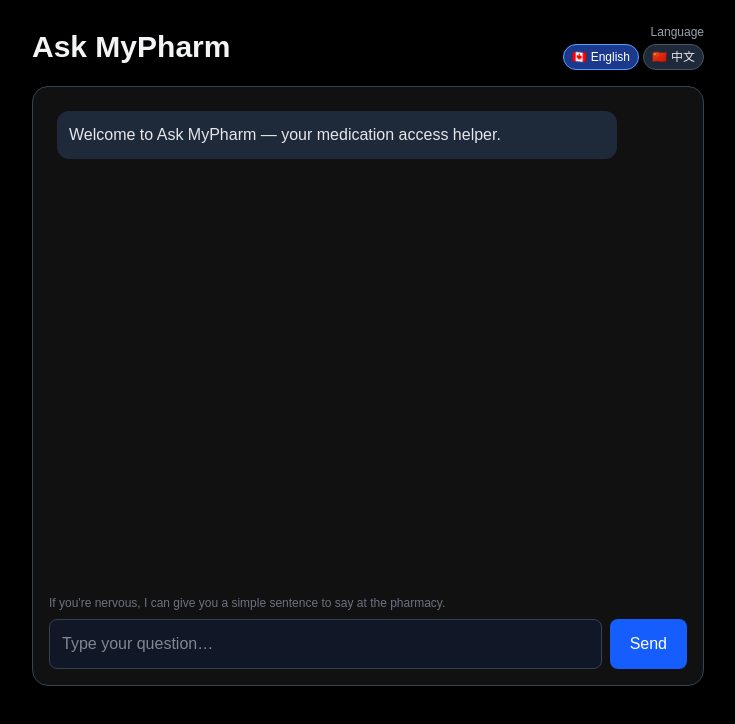
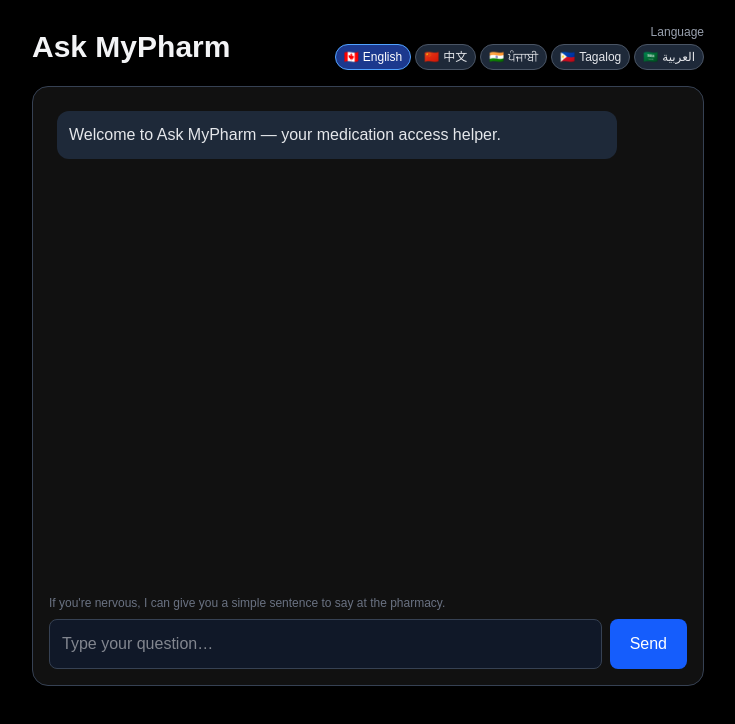
Before and after one commit to alan1212121212/askmypharm, a Next.js app: page / in a window 1280 px wide. Shown: the top 724 px of the page, without its empty margins (272-1007 px from the left). Built offline with nearby package versions, Linux system fonts and the light colour scheme.

Commit message:
Update AskMyPharmMVP.tsx

```diff
--- a/app/AskMyPharmMVP.tsx
+++ b/app/AskMyPharmMVP.tsx
@@ -26,9 +26,33 @@ const LANGS: LangDef[] = [
     greeting: "欢迎使用 Ask MyPharm，这里帮助你了解如何取药和报销。",
     placeholder: "在这里输入你的问题…",
     scriptHint: "如果你在药房不好意思开口，我可以给你一句简单的话直接照着说。"
+  },
+  {
+    code: "pa",
+    label: "ਪੰਜਾਬੀ",
+    flag: "🇮🇳", // Punjabi is spoken in India & Pakistan; India flag is fine for MVP
+    greeting: "Ask MyPharm ਤੁਹਾਡੀ ਦਵਾਈਆਂ ਅਤੇ ਕਵਰੇਜ ਬਾਰੇ ਮਦਦ ਲਈ ਹੈ।",
+    placeholder: "ਇੱਥੇ ਆਪਣਾ ਸਵਾਲ ਲਿਖੋ…",
+    scriptHint: "ਜੇ ਤੁਹਾਨੂੰ ਫਾਰਮੇਸੀ ਵਿਚ ਗੱਲ ਕਰਨੀ ਔਖੀ ਲੱਗੇ, ਮੈਂ ਇਕ ਸਧਾਰਨ ਵਾਕ ਵੀ ਦੇ ਸਕਦਾ ਹਾਂ।"
+  },
+  {
+    code: "tl",
+    label: "Tagalog",
+    flag: "🇵🇭",
+    greeting: "Maligayang pagdating sa Ask MyPharm — tutulungan kitang maintindihan ang pagkuha ng gamot at coverage.",
+    placeholder: "I-type ang tanong mo…",
+    scriptHint: "Kung nahihiya kang magsalita sa parmasya, maaari kitang bigyan ng simpleng linyang sasabihin."
+  },
+  {
+    code: "ar",
+    label: "العربية",
+    flag: "🇸🇦",
+    greeting: "مرحبًا بك في Ask MyPharm — سأساعدك على فهم كيفية الحصول على أدويتك والتغطية الصحية في ألبرتا.",
+    placeholder: "اكتب سؤالك هنا…",
+    scriptHint: "إذا كنت مترددًا في الحديث في الصيدلية، أستطيع أن أعطيك جملة قصيرة جاهزة لتقولها."
   }
-  // add more languages here later
 ];
+
 
 type ChatMsg = { role: "system" | "user" | "assistant"; content: string };
 
```
